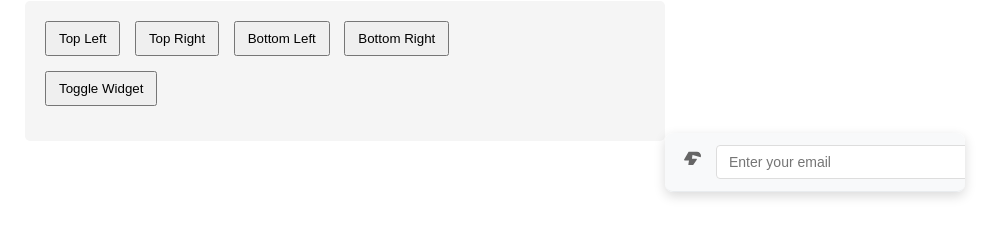
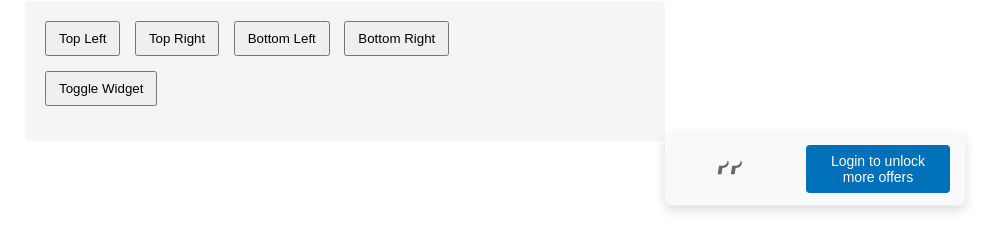
Before and after one commit to ravikanthreddy89/floating-widget, a React app: page / in a window 1280 px wide. Shown: the part 107-358 px from the top of the page, without its empty margins (295-1280 px from the left). Built offline with nearby package versions, Linux system fonts and the light colour scheme.

Commit message:
Fix the paypal logo, input overflow & button to enter the email

```diff
--- a/src/components/FloatingWidget.css
+++ b/src/components/FloatingWidget.css
@@ -39,6 +39,7 @@
   background-color: #f8f9fa;
   border-radius: 8px;
   border-bottom: 1px solid #e9ecef;
+  gap: 12px;
 }
 
 .widget-header h3 {
@@ -92,10 +93,22 @@
 .paypal-logo {
   margin-right: 12px;
   transition: color 0.3s ease;
+  flex-shrink: 0;
+}
+
+.paypal-logo svg {
+  width: 101.97px;
+  height: 28px;
+  display: block;
+}
+
+.paypal-logo svg path {
+  transition: fill 0.3s ease;
 }
 
 .email-input {
   flex-grow: 1;
+  width: 100%;
 }
 
 .email-input input {
@@ -104,6 +117,7 @@
   border: 1px solid #ddd;
   border-radius: 4px;
   font-size: 14px;
+  box-sizing: border-box;
 }
 
 .offers-list {
@@ -120,3 +134,24 @@
 .offers-list li:last-child {
   border-bottom: none;
 }
+
+.widget-content-wrapper {
+  flex-grow: 1;
+  min-width: 0; /* Prevents flex item from overflowing */
+}
+
+.login-button {
+  width: 100%;
+  padding: 8px 12px;
+  background-color: #0070BA;
+  color: white;
+  border: none;
+  border-radius: 4px;
+  cursor: pointer;
+  font-size: 14px;
+  transition: background-color 0.3s ease;
+}
+
+.login-button:hover {
+  background-color: #005ea6;
+}
--- a/src/components/FloatingWidget.js
+++ b/src/components/FloatingWidget.js
@@ -5,6 +5,7 @@ const FloatingWidget = () => {
   const [email, setEmail] = useState('');
   const [isBlue, setIsBlue] = useState(false);
   const [showOffers, setShowOffers] = useState(false);
+  const [isInputVisible, setIsInputVisible] = useState(false);
 
   const handleEmailChange = (e) => {
     const inputEmail = e.target.value;
@@ -22,6 +23,10 @@ const FloatingWidget = () => {
     }
   };
 
+  const handleLoginClick = () => {
+    setIsInputVisible(true);
+  };
+
   const offers = [
     '💰 $3000 Pre-approved Credit',
     '💵 5% Cash Back on Purchases',
@@ -32,10 +37,17 @@ const FloatingWidget = () => {
     <div className="floating-widget" style={{ top: '30vh' }}>
       <div className="widget-header">
         <div className="paypal-logo" style={{ color: isBlue ? '#0070BA' : '#666666' }}>
-          <svg width="24" height="24" viewBox="0 0 24 24">
-            <path fill="currentColor" d="M20.67 9.13c.2-.44.31-.94.31-1.47 0-2.21-1.79-4-4-4H9c-.22 0-.42.11-.54.29L4.13 11.46c-.12.18-.13.41-.03.6l.01.02c.1.19.3.31.52.31h4.36l-.64 4.03c-.05.31.18.6.49.6h3.96c.22 0 .42-.11.54-.29l3.43-5.05c.12-.18.13-.41.03-.6l-.01-.02c-.1-.19-.3-.31-.52-.31h-4.36l.64-4.03c.05-.31-.18-.6-.49-.6H9.13"/>
+          <svg xmlns="http://www.w3.org/2000/svg" width="24" height="24" viewBox="0 0 101.97 124">
+            <path d="M 94.09,24.89 C 94.09,38.15 84.65,48.07 71.47,48.07 L 56.29,48.07 L 50.40,85.42 L 63.63,85.42 C 65.99,85.42 67.93,83.48 67.93,81.12 L 67.93,81.12 L 71.47,59.10 C 71.72,57.67 72.98,56.57 74.43,56.57 L 77.01,56.57 C 89.22,56.57 99.14,46.65 99.14,34.44 L 99.14,31.19 C 97.44,28.67 95.90,26.67 94.09,24.89" style={{ fill: isBlue ? '#0070BA' : '#666666' }} />
+            <path d="M 35.67,24.89 C 35.67,38.15 26.23,48.07 13.05,48.07 L -2.13,48.07 L -8.02,85.42 L 5.21,85.42 C 7.57,85.42 9.51,83.48 9.51,81.12 L 9.51,81.12 L 13.05,59.10 C 13.30,57.67 14.56,56.57 16.01,56.57 L 18.59,56.57 C 30.80,56.57 40.72,46.65 40.72,34.44 L 40.72,31.19 C 39.02,28.67 37.48,26.67 35.67,24.89" style={{ fill: isBlue ? '#0070BA' : '#666666' }} />
           </svg>
         </div>
+        <div className="widget-content-wrapper">
+          {!isInputVisible ? (
+            <button className="login-button" onClick={handleLoginClick}>
+              Login to unlock more offers
+            </button>
+          ) : (
             <div className="email-input">
               <input
                 type="email"
@@ -43,6 +55,8 @@ const FloatingWidget = () => {
                 value={email}
                 onChange={handleEmailChange}
               />
+            </div>
+          )}
         </div>
       </div>
 
```
Lines whose indentation alone changed are shown as unchanged.
